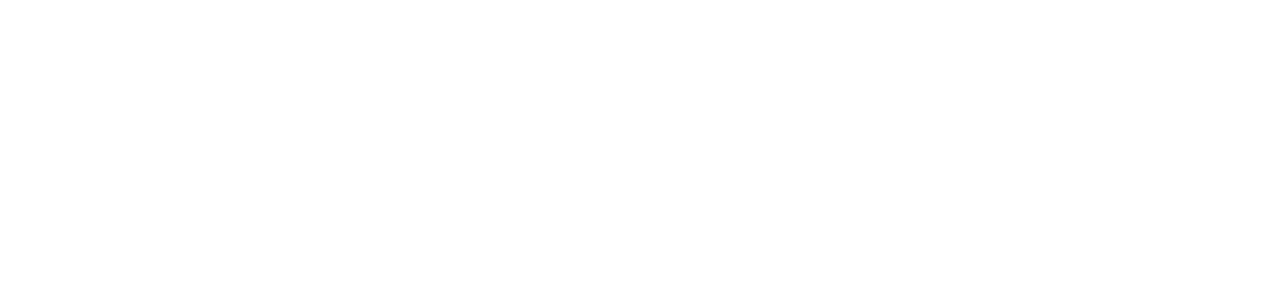
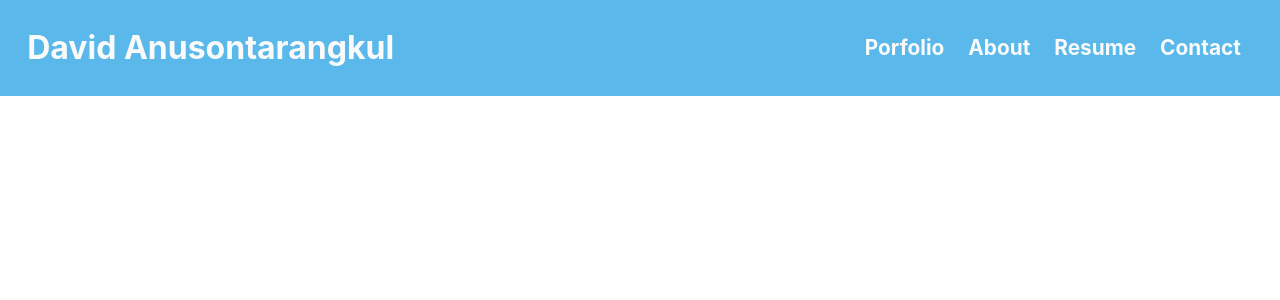
Before and after one commit to anusontarangkul/react-portfolio, a React (Create React App) app: page / in a window 1280 px wide. Shown: the top 300 px of the page. Built offline with nearby package versions, Linux system fonts and the light colour scheme.

Commit message:
add navbar

```diff
--- a/src/App.js
+++ b/src/App.js
@@ -4,12 +4,15 @@ import Contact from "./Components/Contact";
 import Home from "./Components/Home";
 import Navbar from "./Components/Navbar";
 import Wrapper from "./Components/Wrapper";
+import Footer from "./Components/Footer"
 import './App.css';
 
 function App() {
   return (
-    <div className="App">
-    </div>
+
+    <Navbar />
+
+
   );
 }
 
--- a/src/Components/Navbar/index.js
+++ b/src/Components/Navbar/index.js
@@ -3,8 +3,45 @@ import './style.css';
 
 function Navbar() {
     return (
-        null
-    );
+        <nav className='navbar' role='navigation' aria-label='main navigation'>
+            <div className='navbar-brand'>
+                <a href='/' className='navbar-item name-nav has-text-white-bis has-text-weight-bold'>
+                    David Anusontarangkul
+                </a>
+
+                <a
+                    role='button'
+                    className={'navbar-burger burger'}
+                    aria-label='menu'
+                    aria-expanded='false'
+                    data-target='navbarBasicExample'
+                >
+                    <span aria-hidden='true'></span>
+                    <span aria-hidden='true'></span>
+                    <span aria-hidden='true'></span>
+                </a>
+            </div>
+            <div id='navbarBasicExample' className='navbar-menu'>
+                <div className='navbar-end'>
+                    <div className='navbar-item nav-links'>
+                        <a href='/' className='navbar-item has-text-white-bis has-text-weight-bold'>
+                            Porfolio
+            </a>
+                        <a href='/' className='navbar-item has-text-white-bis has-text-weight-bold'>
+                            About
+            </a>
+                        <a href='/' className='navbar-item has-text-white-bis has-text-weight-bold'>
+                            Resume
+            </a>
+                        <a href='/' className='navbar-item has-text-white-bis has-text-weight-bold'>
+                            Contact
+            </a>
+                    </div>
+                </div>
+            </div>
+        </nav>
+    )
 }
 
+
 export default Navbar;
--- a/src/Components/Navbar/style.css
+++ b/src/Components/Navbar/style.css
@@ -0,0 +1,14 @@
+.name-nav {
+  font-size: 2rem;
+  padding-left: 1.7rem;
+}
+
+.navbar {
+  min-height: 6rem;
+  background-color: #5ab9ea;
+}
+
+.nav-links {
+  font-size: 1.3rem;
+  padding-right: 1.7rem;
+}
--- a/src/Components/Wrapper/index.js
+++ b/src/Components/Wrapper/index.js
@@ -3,7 +3,9 @@ import './style.css';
 
 function Wrapper() {
     return (
-        null
+        <div>
+
+        </div>
     );
 }
 
```
Also changed, not shown: src/Components/Contact/index.js (+10 -0 lines), src/Components/Footer/index.js (added), src/Components/Footer/style.css (added).
